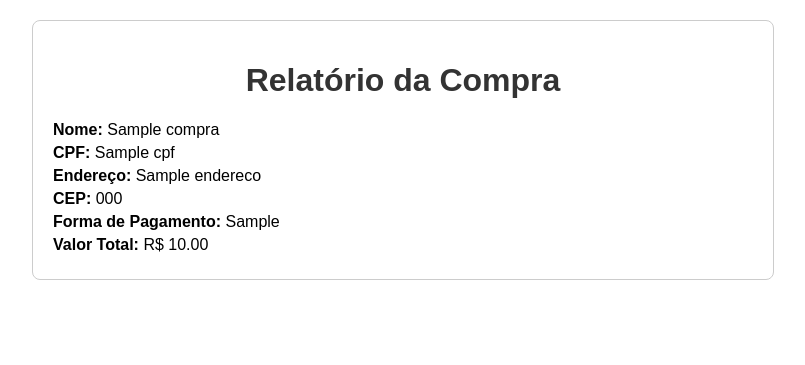
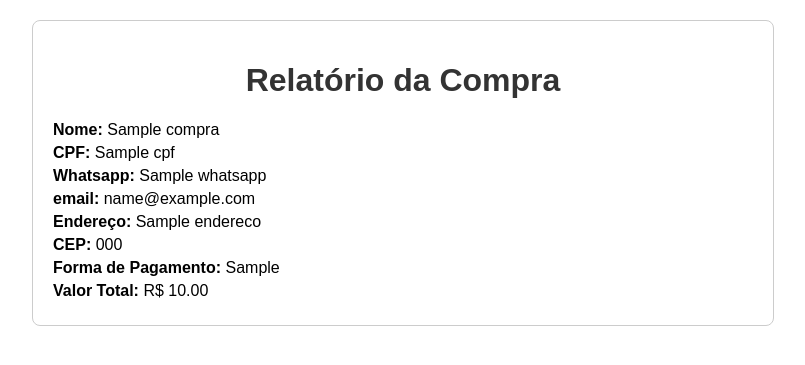
Before and after one commit to cezaradts/alfa-drones-flask, a Python web app: template templates/relatorio.html in a window 1280 px wide. Shown: the top 365 px of the page, without its empty margins (237-1042 px from the left). Run offline with Jinja, Linux system fonts and the light colour scheme; the template is opened without the code that fills it: most values are stand-ins (such as "Sample title", 1, 10 or a date in 2020).

Commit message:
Update relatorio.html

```diff
--- a/templates/relatorio.html
+++ b/templates/relatorio.html
@@ -18,6 +18,8 @@
     <div class="dados-compra">
       <p><strong>Nome:</strong> {{ compra.nome_completo }}</p>
       <p><strong>CPF:</strong> {{ compra.cpf }}</p>
+      <p><strong>Whatsapp:</strong> {{ compra.whatsapp }}</p>
+      <p><strong>email:</strong> {{ compra.mail }}</p>
       <p><strong>Endereço:</strong> {{ compra.endereco }}</p>
       <p><strong>CEP:</strong> {{ compra.cep }}</p>
       <p><strong>Forma de Pagamento:</strong> {{ compra.forma_pagamento }}</p>
```
